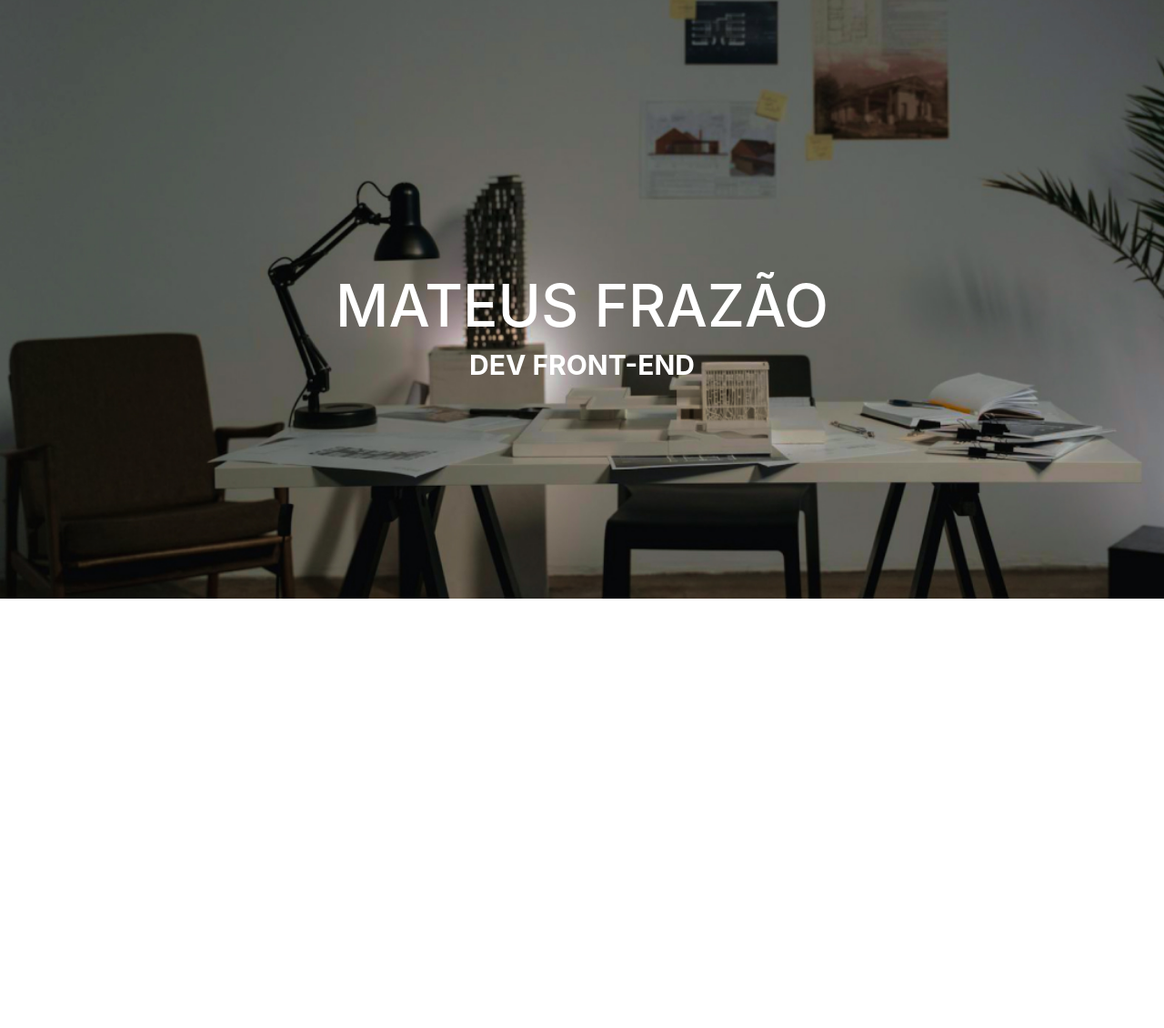
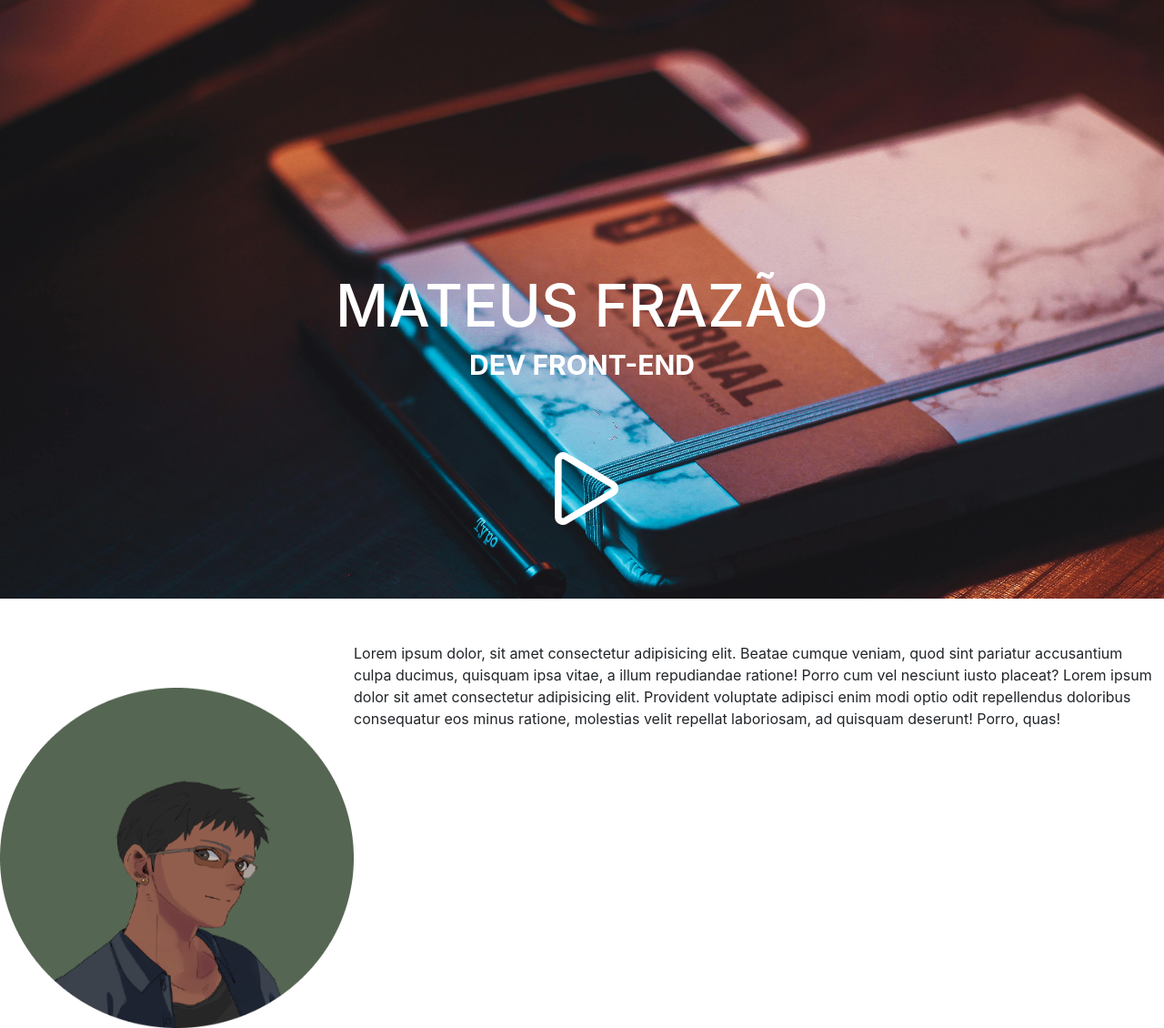
Before and after one commit to mateusfrazz/portfolio-web, a plain HTML site: page index.html in a window 1280 px wide. Shown: the part 142-1272 px from the top of the page at 91% size. Before the commit the page ends 800 px from the top, so only its background shows below. Drawn offline with nearby package versions, Linux system fonts and the light colour scheme.

Commit message:
Add: Adicionado imagens, transições e botões

```diff
--- a/index.html
+++ b/index.html
@@ -11,8 +11,9 @@
     <title>Portfolio</title>
   </head>
   <body>
-    <div class="main d-flex flex-column justify-content-center">
-        <header>
+    <div class="main d-flex flex-column justify-content-center align-items-center">
+      <!-- Inicio do header  -->
+      <header>
             <nav class="d-flex justify-content-around" >
                 <ul class="nav justify-content-center">
                     <li class="nav-item">
@@ -33,18 +34,25 @@
                 <h1 class="desc-name text-white text-uppercase">mateus frazão</h1>
                 <h2 class="desc-description text-white font-weight-bold text-uppercase">dev front-end</h2>
             </div>
-            <!-- <div class="icon d-flex flex-column justify-content-center">
-                <script src="https://cdn.lordicon.com/lordicon.js"></script>
-               <lord-icon
-                 src="https://cdn.lordicon.com/aklfruoc.json"
-                  trigger="hover"
-                  colors="primary:#ffffff"
-                  style="width:250px;height:250px">
-               </lord-icon>
-            </div> -->
+          <div class="icon d-flex justify-content-center  align-items-center ">
+            <img src="/src/images/system-regular-26-play-hover-play (3).svg" alt="" class="iconimage">
+          </div>
+        </header>
+        <!-- Fim do header -->
 
-        </header>
+        <main class="d-flex flex-row pt-5">
+          <div class="profile">
+            <img src="/src/images/profile.png" alt="personagem de perfil">
 
+        </div>
+        <div class="text-description">
+           <p>
+              Lorem ipsum dolor, sit amet consectetur adipisicing elit. Beatae cumque veniam, quod sint pariatur accusantium culpa ducimus, quisquam ipsa vitae, a illum repudiandae ratione! Porro cum vel nesciunt iusto placeat?
+              Lorem ipsum dolor sit amet consectetur adipisicing elit. Provident voluptate adipisci enim modi optio odit repellendus doloribus consequatur eos minus ratione, molestias velit repellat laboriosam, ad quisquam deserunt! Porro, quas!
+             </p>
+      </div>
+
+        </main>
 
     </div>
 
--- a/src/styles/home.css
+++ b/src/styles/home.css
@@ -3,15 +3,17 @@
     --cor-secundaria: #31382E;
     --cor-botoes: #242424;
 }
+/* Inicio do Header */
 
 header{
-    background-image: url(/src/images/home-papeldeparede2.jpg);
+    background-image: url(/src/images/pexels-arunbabuthomas-1156683.jpg);
     background-repeat: no-repeat;
     background-size: cover;
     width: 100%;
     height: 800px;
+    padding-top: 50px;
+}
 
-}
 .nav-item {
     margin-left: 20px;
     margin-right: 20px;
@@ -21,10 +23,15 @@ a{
     color: white;
 }
 
+/* a ::after{
+    content: "";
+    width: 100%;
+    height: 4px;
+    background-color: #556652;
+} */
 
 .desc{
-    padding-top: 400px;
-
+    padding-top: 350px;
 }
 
 .desc-name{
@@ -36,3 +43,23 @@ a{
     text-align: center;
     font-size: 30px;
 }
+
+.iconimage{
+ width: 120px;
+ padding-top: 50px;
+ transition: transform 0.3s;
+ cursor: pointer;
+}
+
+/* Transições do header */
+.iconimage:hover{
+    transform: scale(1.1);
+}
+/*
+Final do header */
+
+main .profile img{
+    width: 24.3125rem;
+    height: 26.5rem;
+    padding-top: 50px;
+}
```
Also changed, not shown: src/images/flecha.gif (deleted), src/images/pexels-arunbabuthomas-1156683.jpg (added), src/images/profile.png (added), src/images/system-regular-26-play-hover-play (3).svg (added), 1 other file.
